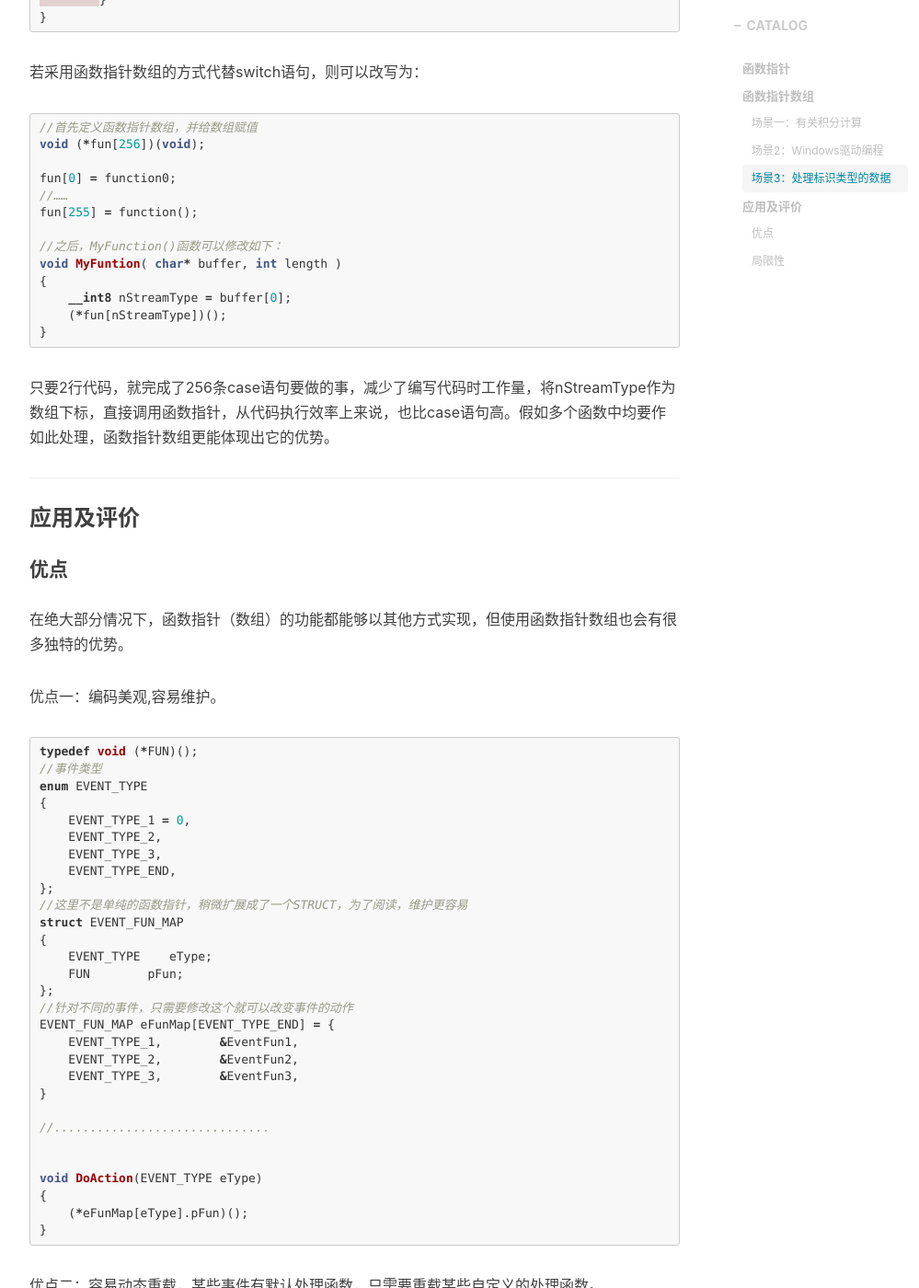
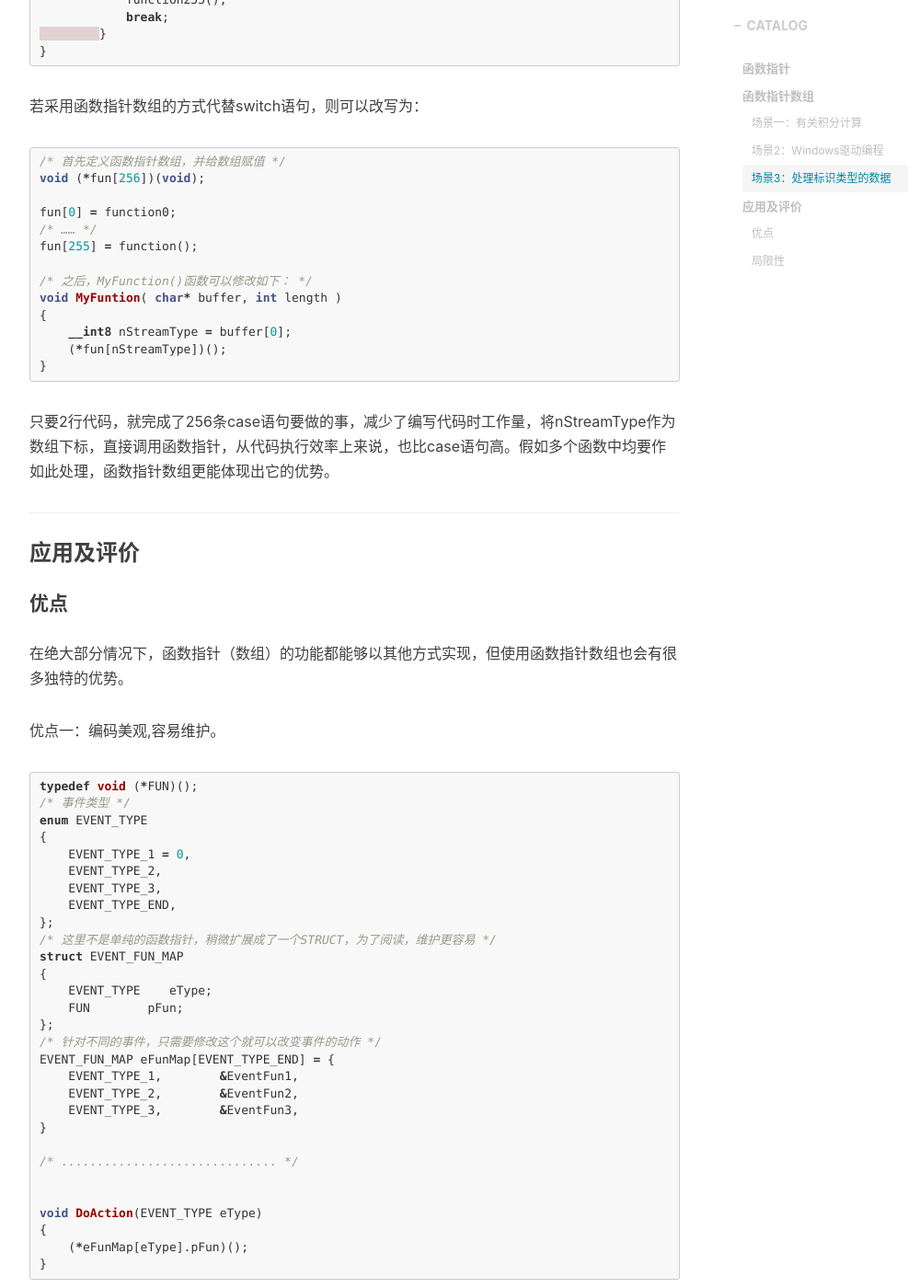
Before and after one commit to RMSnow/RMSnow.github.io, a Jekyll site: the page built from _posts/2017-10-02-函数指针与函数指针数组应用总结.md, in a window 1280 px wide and 1400 px high, scrolled down 3934 px. Shown: the whole window at 92% size, without its empty margins (233-1232 px from the left). Built offline with Jekyll 4.4.1, drawn with Linux system fonts in a browser that asks for light colours; nearby versions of some CDN libraries; comment, search, counter and statistics services are not loaded; some of the changed text lies outside the part shown.

Commit message:
update blog

````diff
--- a/_posts/2017-10-02-函数指针与函数指针数组应用总结.md
+++ b/_posts/2017-10-02-函数指针与函数指针数组应用总结.md
@@ -19,13 +19,13 @@ tags:
 
 #include <stdio.h>
 
-//定义四则运算
+/* 定义四则运算 */
 double add(double a, double b);
 double sub(double a, double b);
 double mul(double a, double b);
 double divi(double a, double b);
 
-//声明函数指针
+/* 声明函数指针 */
 double (*foo)(double a, double b);
 
 int main(int argc, const char * argv[]) {
@@ -33,11 +33,11 @@ int main(int argc, const char * argv[]) {
     num1 = 4;
     num2 = 2;
 
-    //函数指针赋值
+    /* 函数指针赋值 */
     foo = add;
     printf("%f + %f = %f\n", num1, num2, foo(num1, num2));
 
-    //函数指针重载
+    /* 函数指针重载 */
     foo = sub;
     printf("%f - %f = %f\n", num1, num2, foo(num1, num2));
 
@@ -74,7 +74,7 @@ Program ended with exit code: 0
 ```c
 #include <stdio.h>
 
-//定义四个待积函数
+/* 定义四个待积函数 */
 double func1(double x){
     return x;
 }
@@ -85,11 +85,9 @@ double func3(double x){
     return x*x*x;
 }
 
-/*
- * 定义积分运算：
- * 1. func指向待积函数
- * 2. a表示积分下限，b表示积分上限
- */
+/* 定义积分运算 */
+/* 1. func指向待积函数 */
+/* 2. a表示积分下限，b表示积分上限 */
 double calculation(double (*func)(double x), double a, double b){
     double dx = 0.001;
     double sum = 0;
@@ -102,14 +100,14 @@ double calculation(double (*func)(double x), double a, double b){
 }
 
 int main(int argc, const char * argv[]) {
-    //定义积分上限与下限
+    /* 定义积分上限与下限 */
     double a=0;
     double b=1;
 
-    //为函数指针数组赋值
+    /* 为函数指针数组赋值 */
     double (*foo[])(double x) = {func1, func2, func3};
 
-    //计算三个函数的定积分
+    /* 计算三个函数的定积分 */
     for(int i=0; i<3; i++){
         printf("函数func%i在[0,1]上的定积分为：%f\n", i+1,
                calculation(foo[i], a, b));
@@ -136,7 +134,7 @@ extern "C" NTSTATUS DriverEntry (
             IN PUNICODE_STRING pRegistryPath    )
 {
     NTSTATUS status;
-    //注册其他驱动调用函数入口
+    /* 注册其他驱动调用函数入口 */
     pDriverObject->DriverUnload = HelloDDKUnload;
     pDriverObject->MajorFunction[IRP_MJ_CREATE] = MyDDKCreate;
     pDriverObject->MajorFunction[IRP_MJ_CLOSE] = MyDDKClose;
@@ -156,12 +154,12 @@ extern "C" NTSTATUS DriverEntry (
 
 若按通常做法，会写出如下代码：
 ```c
-//首先定义256个处理函数(及其实现)
+/* 首先定义256个处理函数(及其实现) */
 void funtion0( void );
 //……
 void funtion255(void );
 
-//总处理函数如下：
+/* 总处理函数如下： */
 void MyFuntion( char* buffer, int length )
 {
     __int8 nStreamType = buffer[0];
@@ -172,7 +170,7 @@ void MyFuntion( char* buffer, int length )
             function1();
             break;
         case 1:
-        //......
+        /* ...... */
         case 255:
             function255();
             break;
@@ -181,14 +179,14 @@ void MyFuntion( char* buffer, int length )
 ```
 若采用函数指针数组的方式代替switch语句，则可以改写为：
 ```c
-//首先定义函数指针数组，并给数组赋值
+/* 首先定义函数指针数组，并给数组赋值 */
 void (*fun[256])(void);
 
 fun[0] = function0;
-//……
+/* …… */
 fun[255] = function();
 
-//之后，MyFunction()函数可以修改如下：
+/* 之后，MyFunction()函数可以修改如下： */
 void MyFuntion( char* buffer, int length )
 {
     __int8 nStreamType = buffer[0];
@@ -207,7 +205,7 @@ void MyFuntion( char* buffer, int length )
 优点一：编码美观,容易维护。
 ```c
 typedef void (*FUN)();
-//事件类型
+/* 事件类型 */
 enum EVENT_TYPE
 {
     EVENT_TYPE_1 = 0,
@@ -215,20 +213,20 @@ enum EVENT_TYPE
     EVENT_TYPE_3,
     EVENT_TYPE_END,
 };
-//这里不是单纯的函数指针，稍微扩展成了一个STRUCT，为了阅读，维护更容易
+/* 这里不是单纯的函数指针，稍微扩展成了一个STRUCT，为了阅读，维护更容易 */
 struct EVENT_FUN_MAP
 {
     EVENT_TYPE    eType;
     FUN        pFun;
 };
-//针对不同的事件，只需要修改这个就可以改变事件的动作
+/* 针对不同的事件，只需要修改这个就可以改变事件的动作 */
 EVENT_FUN_MAP eFunMap[EVENT_TYPE_END] = {
     EVENT_TYPE_1,        &EventFun1,
     EVENT_TYPE_2,        &EventFun2,
     EVENT_TYPE_3,        &EventFun3,
 }
 
-//..............................
+/* .............................. */
 
 
 void DoAction(EVENT_TYPE eType)
````
